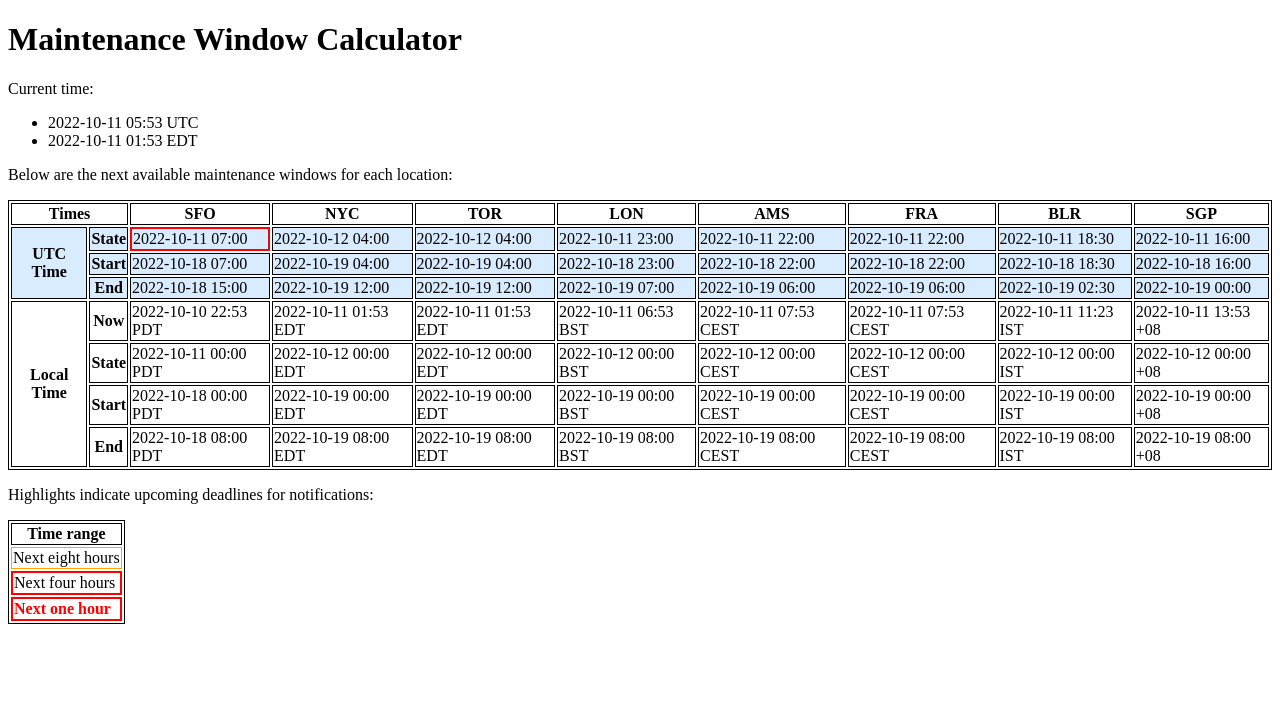
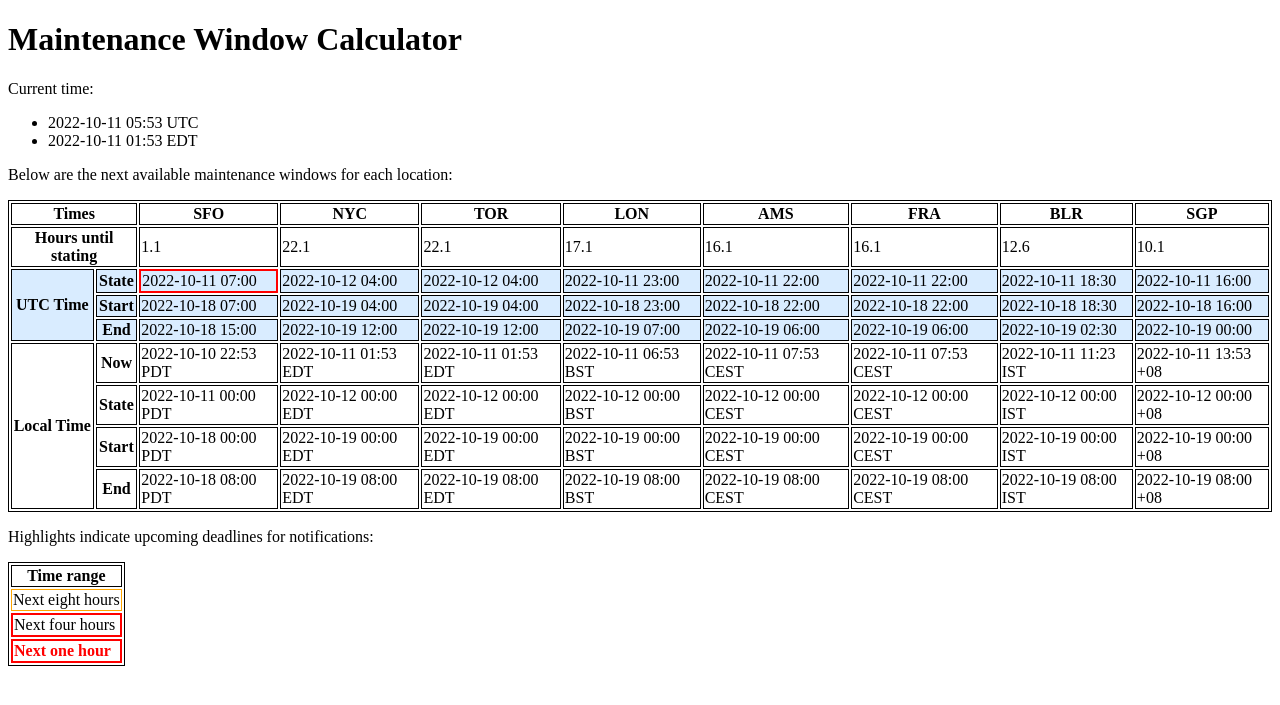
Before and after one commit to NicholasPCole/maintenance-window-calculator, a Flask app: page / in a window 1280 px wide. Shown: the top 705 px of the page. Run offline with Flask 2, Linux system fonts and the light colour scheme.

Commit message:
Display hours until stating

```diff
--- a/app.py
+++ b/app.py
@@ -48,13 +48,15 @@ def calculate_windows():
         # time) we are.
 
         state_time = start_time - timedelta(weeks=1)
+        hours_until_stating = (state_time - local_time_now) / timedelta(hours=1)
+
         end_time = start_time + timedelta(hours=8)
 
-        if state_time - local_time_now < timedelta(hours=1):
+        if hours_until_stating < 1:
             urgency = 'now'
-        elif state_time - local_time_now < timedelta(hours=4):
+        elif hours_until_stating < 4:
             urgency = 'sooner'
-        elif state_time - local_time_now < timedelta(hours=8):
+        elif hours_until_stating < 8:
             urgency = 'soon'
         else:
             urgency = 'none'
@@ -64,6 +66,7 @@ def calculate_windows():
         this_region = {
             'name': region,
             'urgency': urgency,
+            'hours_until_stating': f'{hours_until_stating:.1f}',
             'utc_time': {
                 'state': state_time.astimezone(ZoneInfo('Etc/UTC')).strftime(config['time_format_utc']),
                 'start': start_time.astimezone(ZoneInfo('Etc/UTC')).strftime(config['time_format_utc']),
--- a/templates/index.html
+++ b/templates/index.html
@@ -17,6 +17,12 @@
       <th colspan="2">Times</th>
       {% for region in data['regions'] -%}
       <th>{{ region['name']|upper }}</th>
+      {% endfor -%}
+    </tr>
+    <tr>
+      <th colspan="2">Hours until stating</th>
+      {% for region in data['regions'] -%}
+      <td>{{ region['hours_until_stating'] }}
       {% endfor -%}
     </tr>
     <tr class="utc">
```
